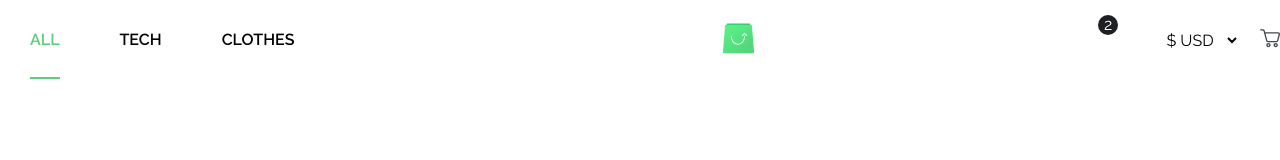
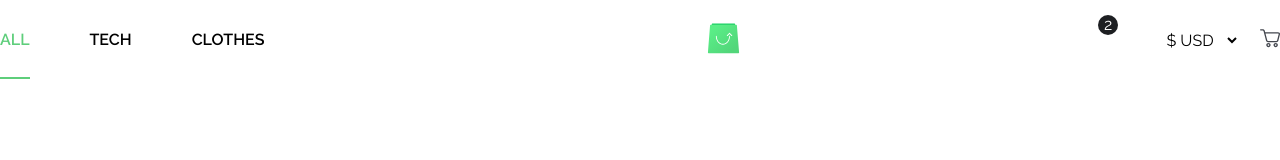
Before and after one commit to coder-do/Apollo-Shop, a React (Create React App) app: page / in a window 1280 px wide. Shown: the top 160 px of the page. Built offline with nearby package versions, Linux system fonts and the light colour scheme.

Commit message:
some fixes in UI

```diff
--- a/public/index.html
+++ b/public/index.html
@@ -18,6 +18,5 @@
     <body>
         <noscript>You need to enable JavaScript to run this app.</noscript>
         <div id="root"></div>
-        <div id="modal"></div>
     </body>
 </html>
--- a/src/components/Header/style.sass
+++ b/src/components/Header/style.sass
@@ -2,7 +2,7 @@
     display: flex
     justify-content: space-between
     align-items: center
-    max-width: 100%
+    width: 100%
     height: 80px
 
     .logo
@@ -22,9 +22,11 @@
             color: #5ECE7B
             box-shadow: inset 0 -2px 0 0 #5ECE7B
 
-        div
+        div:not(:first-child)
             margin: 0 30px
-            height: auto
+
+        div:first-child
+            margin-right: 30px
         a
             text-decoration: none
             padding-bottom: 30px
--- a/src/components/Modal/style.sass
+++ b/src/components/Modal/style.sass
@@ -1,6 +1,6 @@
 .overlay
     z-index: 3000
-    width: 100vw
+    width: 100%
     overflow: hidden
     cursor: pointer
 
--- a/src/index.sass
+++ b/src/index.sass
@@ -1,8 +1,7 @@
 body
     margin: 0
     font-family: 'Raleway', sans-serif
-    -webkit-font-smoothing: antialiased
-    -moz-osx-font-smoothing: grayscale
+    box-sizing: border-box
 
 .container
     max-width: 1400px
--- a/src/pages/CartPage.js
+++ b/src/pages/CartPage.js
@@ -1,12 +1,20 @@
 import React, { Component } from 'react';
 import Cart from '../components/Cart';
+import CartElement from '../components/Cart/CartElement';
 
 export default class CartPage extends Component {
+    constructor(props) {
+        super(props)
+    }
     render() {
+        const image = 'https://images.canadagoose.com/image/upload/w_480,c_scale,f_auto,q_auto:best/v1576016110/product-image/2409L_61_d.jpg';
         return (
-            <>
-                <Cart />
-            </>
+            <Cart>
+                <CartElement image={image} />
+                <CartElement image={image} />
+                <CartElement image={image} />
+                <CartElement image={image} />
+            </Cart>
         )
     }
 }
--- a/src/pages/ClothesPage.js
+++ b/src/pages/ClothesPage.js
@@ -4,7 +4,7 @@ import Card from '../components/Card';
 export default class ClothesPage extends Component {
     render() {
         return (
-            <div className='container' style={{ padding: '0 27px' }}>
+            <div className='container'>
                 <h1 style={{
                     fontSize: '42px', lineHeight: '160%', color: '#1D1F22', fontWeight: 400,
                     marginTop: "80px", marginBottom: "50px",
--- a/src/pages/HomePage.js
+++ b/src/pages/HomePage.js
@@ -4,7 +4,7 @@ import Card from '../components/Card';
 export default class HomePage extends Component {
     render() {
         return (
-            <div className='container' style={{ padding: '0 27px' }}>
+            <div className='container'>
                 <h1 style={{
                     fontSize: '42px', lineHeight: '160%', color: '#1D1F22', fontWeight: 400,
                     marginTop: "80px", marginBottom: "50px",
@@ -15,7 +15,7 @@ export default class HomePage extends Component {
                 <div style={{
                     display: 'flex', flexWrap: 'wrap', justifyContent: 'space-between',
                 }}>
-                    <Card isOutOfStock/>
+                    <Card isOutOfStock />
                     <Card />
                     <Card />
                     <Card />
--- a/src/pages/TechPage.js
+++ b/src/pages/TechPage.js
@@ -4,7 +4,7 @@ import Card from '../components/Card';
 export default class TechPage extends Component {
     render() {
         return (
-            <div className='container' style={{ padding: '0 27px' }}>
+            <div className='container'>
                 <h1 style={{
                     fontSize: '42px', lineHeight: '160%', color: '#1D1F22', fontWeight: 400,
                     marginTop: "80px", marginBottom: "50px",
```
